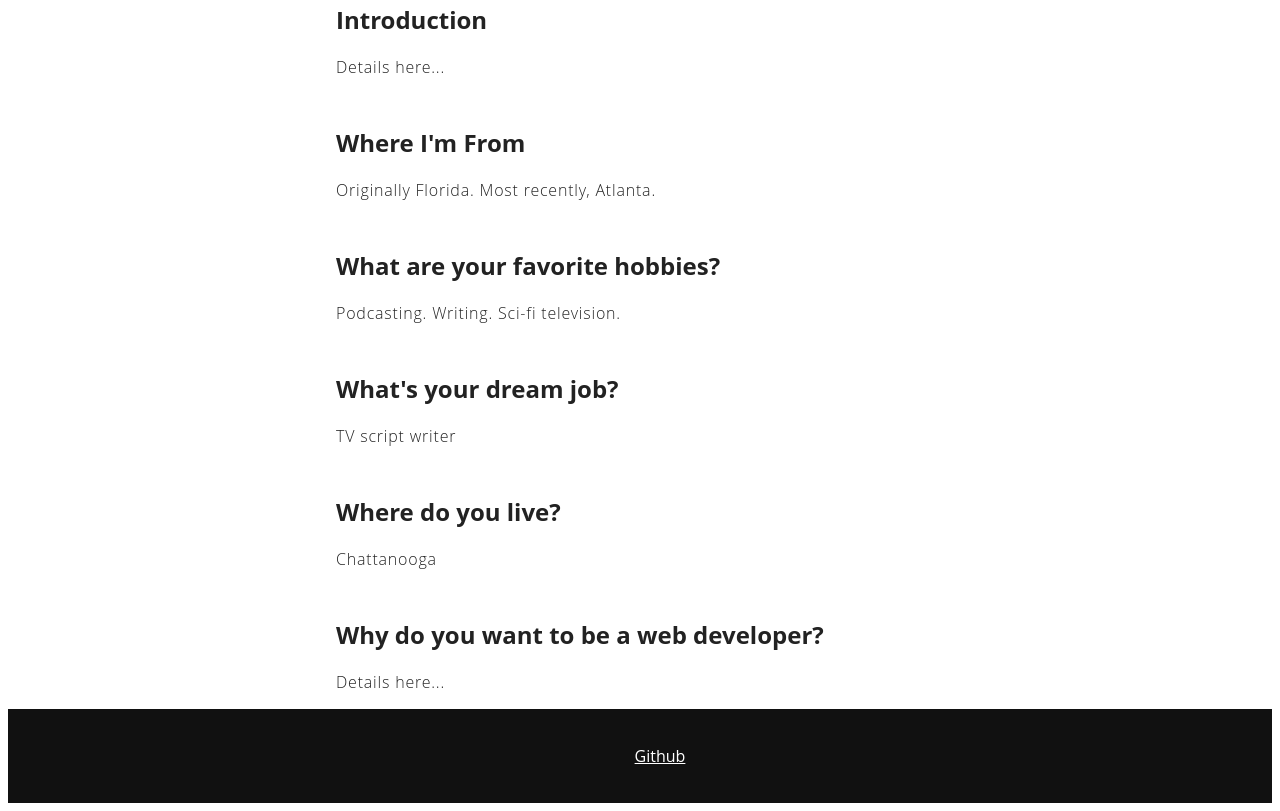
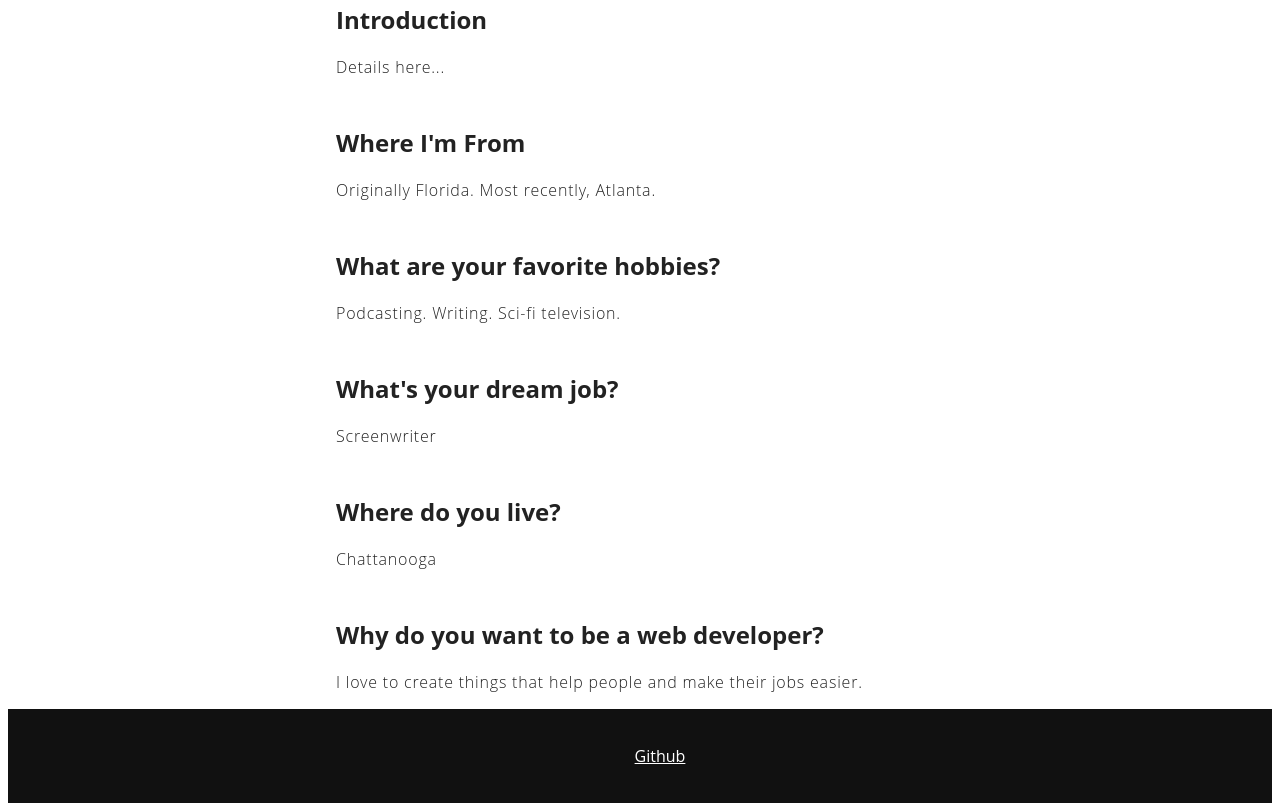
Before and after one commit to bnicp/prework-about-me, a plain HTML site: page index.html in a window 1280 px wide. Shown: the part 499-1310 px from the top of the page. Drawn offline with Linux system fonts and the light colour scheme.

Commit message:
Update index.html

```diff
--- a/index.html
+++ b/index.html
@@ -23,11 +23,11 @@
       <h1>What are your favorite hobbies?</h1>
       <p>Podcasting. Writing. Sci-fi television.</p>
       <h1>What's your dream job?</h1>
-      <p>TV script writer</p>
+      <p>Screenwriter</p>
       <h1>Where do you live?</h1>
       <p>Chattanooga</p>
       <h1>Why do you want to be a web developer?</h1>
-      <p>Details here...</p>
+      <p>I love to create things that help people and make their jobs easier.</p>
     </section>
 
     <footer id="footer">
```
